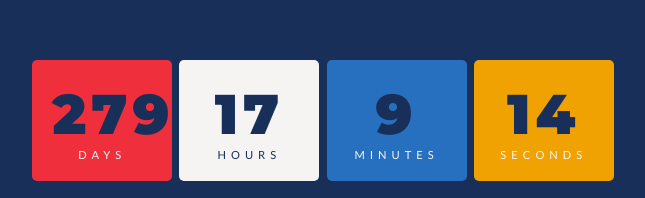
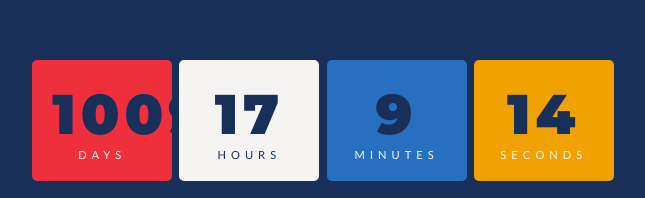
Before and after one commit to linusxiong/zk, a plain HTML site: page index.html in a window 1280 px wide. Shown: the part 241-439 px from the top of the page, without its empty margins (317-962 px from the left). Drawn offline with Linux system fonts and the light colour scheme.

Commit message:
Update index.html

```diff
--- a/index.html
+++ b/index.html
@@ -107,7 +107,7 @@ footer a:hover {
 
 
 <script>
-const fourthOfJuly = new Date("June 7, 2020 8:00:00").getTime();
+const fourthOfJuly = new Date("June 7, 2022 8:00:00").getTime();
 
 // countdown
 let timer = setInterval(function() {
```
